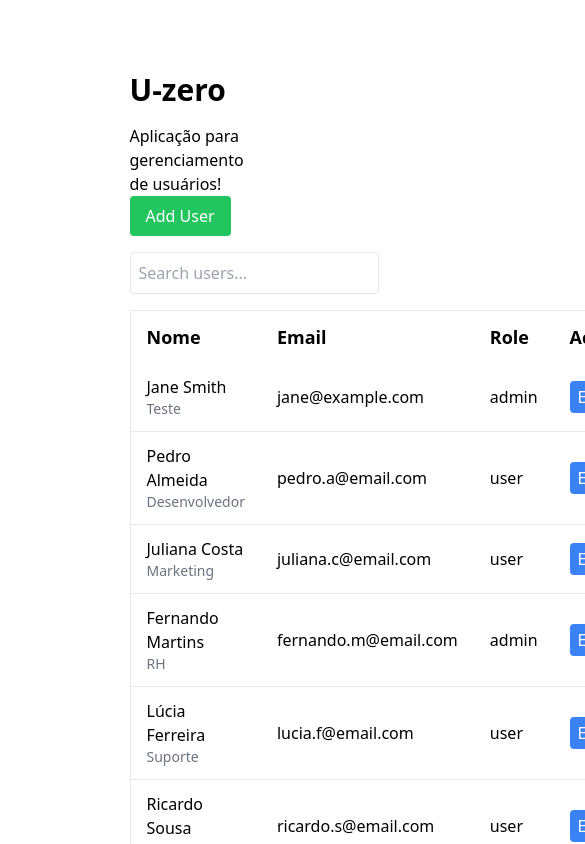
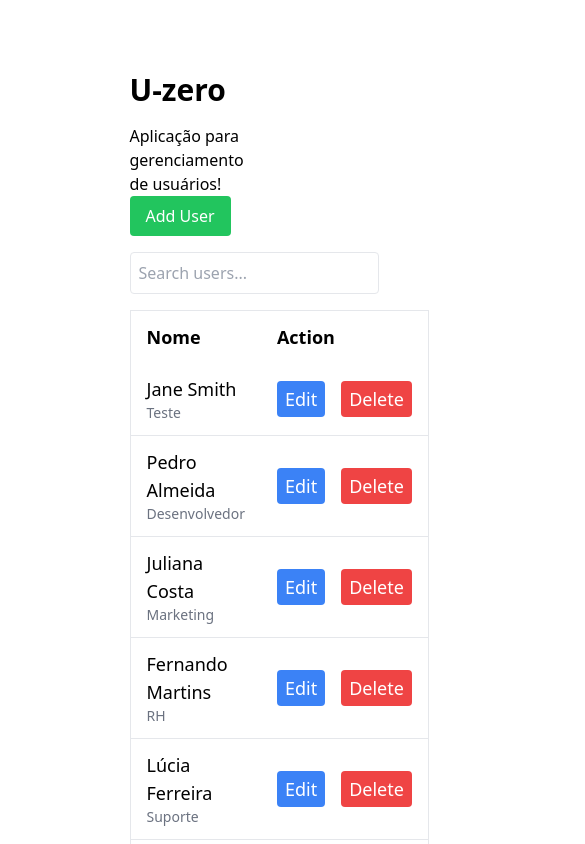
Before and after one commit to mannuelst/u-zero, a Next.js app: page / in a window 390 px wide. Shown: the top 844 px of the page, 585 px wide, since content can reach past the window. Built offline with nearby package versions, Linux system fonts and the light colour scheme; data requests are answered from the project's data file.

Commit message:
fix: responsivity and input message

```diff
--- a/src/components/table-data.tsx
+++ /dev/null
@@ -1,7 +0,0 @@
-import { ProviderProp } from "@/utils/definitions";
-
-export function TableData({ children }: ProviderProp) {
-  return (
-    <td className="py-3 px-4 text-left "> {children}</td>
-  )
-}
--- a/src/components/table-header.tsx
+++ b/src/components/table-header.tsx
@@ -1,17 +1,36 @@
-const tableHeaders = ["Nome", "Email", "Role", "Action"];
+import { ProviderProp } from "@/utils/definitions";
+import React from 'react';
 
-export function TableHeader({ title }: { title: string }) {
+type TableCellProps = {
+  children: React.ReactNode;
+  hideOnMobile?: boolean;
+  isHeader?: boolean;
+}
+
+function TableCell({ children, hideOnMobile, isHeader = false }: TableCellProps) {
+  const Component = isHeader ? 'th' : 'td';
   return (
-    <th className="py-3 px-4 text-lg text-left">{title}</th>
+    <Component className={`py-3 px-4 text-lg text-left ${hideOnMobile ? "hidden sm:table-cell" : ""}`}>
+      {children}
+    </Component>
   );
+}
+
+export function TableHeader({ title, hideOnMobile }: { title: string; hideOnMobile?: boolean }) {
+  return <TableCell isHeader hideOnMobile={hideOnMobile}>{title}</TableCell>;
+}
+
+export function TableData({ children, hideOnMobile }: ProviderProp & { hideOnMobile?: boolean }) {
+  return <TableCell hideOnMobile={hideOnMobile}>{children}</TableCell>;
 }
 
 export function TableHeaders() {
   return (
     <tr>
-      {tableHeaders.map((header, index) => (
-        <TableHeader key={index} title={header} />
-      ))}
+      <TableHeader title="Nome" />
+      <TableHeader title="Email" hideOnMobile />
+      <TableHeader title="Role" hideOnMobile />
+      <TableHeader title="Action" />
     </tr>
   );
 }
--- a/src/components/user-form.tsx
+++ b/src/components/user-form.tsx
@@ -3,7 +3,6 @@ import { useAddUserMutation, useUpdateUserMutation } from '@/lib/redux/apiSlice'
 import { UserFormData, UserResponse, userSchema } from '@/utils/definitions';
 import React, { useState } from 'react';
 import { z } from 'zod';
-
 
 interface UserFormProps {
   user: UserResponse | null;
@@ -34,16 +33,25 @@ export function UserForm({ user = null, onClose }: UserFormProps) {
       onClose();
     } catch (error) {
       if (error instanceof z.ZodError) {
-        setErrors(error.formErrors.fieldErrors as Partial<UserFormData>);
+        const newErrors: Partial<UserFormData> = {};
+        error.errors.forEach((err) => {
+          if (err.path) {
+            newErrors[err.path[0] as keyof UserFormData] = err.message;
+          }
+        });
+        setErrors(newErrors);
       }
     }
   };
 
   const handleChange = (e: React.ChangeEvent<HTMLInputElement | HTMLSelectElement>) => {
-    setFormData({ ...formData, [e.target.name]: e.target.value });
+    const { name, value } = e.target;
+    setFormData({ ...formData, [name]: value });
+    setErrors({ ...errors, [name]: undefined });
   };
 
-  return (<form onSubmit={handleSubmit} className="space-y-4">
+  return (
+    <form onSubmit={handleSubmit} className="space-y-4 w-fit m-1 md:w-[320px]">
       <h2 className="text-xl font-bold mb-4">{user ? 'Edit User' : 'Add User'}</h2>
 
       <InputForm
@@ -86,7 +94,7 @@ export function UserForm({ user = null, onClose }: UserFormProps) {
         ]}
       />
 
-    <div className="flex justify-between mt-6">
+      <div className="flex justify-between flex-col gap-1 md:flex-row mt-6">
         <button type="submit" className="bg-blue-500 text-white px-4 py-2 rounded">
           {user ? 'Update' : 'ADD'} User
         </button>
--- a/src/components/user-list.tsx
+++ b/src/components/user-list.tsx
@@ -1,6 +1,6 @@
 import { Feedback } from '@/components/feedback';
-import { TableData } from '@/components/table-data';
-import { TableHeaders } from '@/components/table-header';
+
+import { TableData, TableHeaders } from '@/components/table-header';
 import { useDeleteUserMutation, useGetUsersQuery } from '@/lib/redux/apiSlice';
 import { ChevronLeft, ChevronRight } from 'lucide-react';
 import { useState } from 'react';
@@ -77,15 +77,15 @@ export function UserList() {
                     <span className='text-sm text-gray-500'>{user.job}</span>
                   </div>
                 </TableData>
-                <TableData>
+                <TableData hideOnMobile>
                   {user.email}
                 </TableData>
 
-                <TableData>
+                <TableData hideOnMobile>
                   {user.role}
                 </TableData>
                 <TableData>
-                  <div className='flex justify-between text-white gap-2'>
+                  <div className='flex justify-between items-center md:flex-row text-white gap-2'>
                     <button
                       onClick={() => handleEditUser(user)}
                       className="bg-blue-500 text-white px-2 py-1 rounded mr-2"
```
Lines whose indentation alone changed are shown as unchanged.
